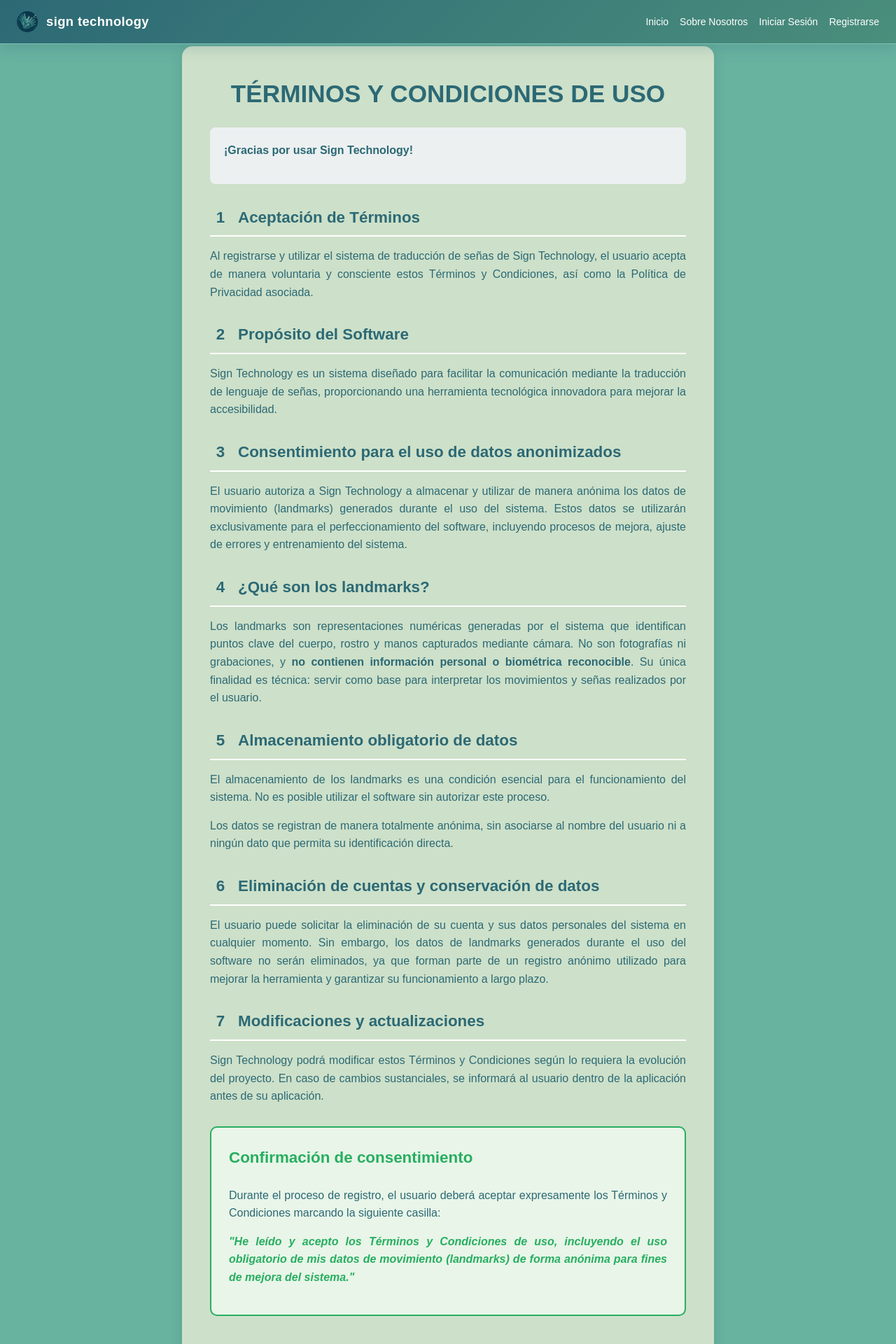
After one commit to joker627/PROYECTO-SENA, a Flask app: page /page2 in a window 1280 px wide. The commit adds this page. Shown: the top 1920 px of the page at 70% size. Run offline with Flask 3, Linux system fonts and the light colour scheme.

Commit message:
se agrego el apartado de politica y privacidad y terminos y condiciones

```diff
--- a/backend/requirements.txt
+++ /dev/null
@@ -1,2 +0,0 @@
-Flask==3.0.3
-gunicorn==20.1.0
--- a/backend/routes/routes.py
+++ b/backend/routes/routes.py
@@ -20,3 +20,16 @@ def senas():
 def texto():
     from flask import session
     return render_template('texto.html', user=session.get('user'))
+
+
+@main_bp.route("/page1")
+def page1():
+     from flask import session
+     return render_template("politicas/page1.html")
+
+
+
+@main_bp.route("/page2")
+def page2():
+     from flask import session
+     return render_template("terminos/page2.html")
--- a/frontend/static/css/main/main.css
+++ b/frontend/static/css/main/main.css
@@ -8,6 +8,8 @@
 @import '../pages/senas.css';
 @import '../pages/texto.css';
 @import '../pages/profile.css';
+@import '../pages/page1.css';
+@import '../pages/page2.css';
 
 /* Nota: este archivo solo agrupa las importaciones CSS.
    Edita los archivos individuales en `frontend/static/css/`.
--- /dev/null
+++ b/frontend/static/css/pages/page1.css
@@ -0,0 +1,144 @@
+ body {
+            box-sizing: border-box;
+            margin: 0;
+            padding: 0;
+           background-color: #68B2A0;
+            min-height: 100vh;
+            line-height: 1.6;
+        }
+
+        .container {
+            max-width: 800px;
+            margin: 0 auto;
+            padding: 40px 20px;
+        }
+
+        .subtitle {
+            color: #7f8c8d;
+            font-size: 1.1em;
+        }
+
+
+        .content {
+            background: #CDE0C9;
+            padding: 40px;
+            border-radius: 15px;
+            box-shadow: 0 5px 20px rgba(0, 0, 0, 0.1);
+            margin-bottom: 30px;
+        }
+
+        h1 {
+            color: #2C6975;
+            font-size: 2.2em;
+            margin-bottom: 20px;
+            text-align: center;
+        }
+
+        h2 {
+            color: #2C6975;
+            font-size: 1.4em;
+            margin-top: 30px;
+            margin-bottom: 15px;
+            padding-bottom: 8px;
+            border-bottom: 2px solid #2C6975;
+        }
+
+        h3 {
+            color: #2C6975;
+            font-size: 1.2em;
+            margin-top: 25px;
+            margin-bottom: 15px;
+        }
+
+        p {
+            color: #2C6975;
+            margin-bottom: 15px;
+            text-align: justify;
+        }
+
+        .intro-text {
+            background: #ecf0f1;
+            padding: 20px;
+            border-radius: 8px;
+            margin: 20px 0;
+        }
+
+        .highlight-box {
+            background: #ecf0f1;
+            padding: 20px;
+            border-radius: 8px;
+
+            margin: 20px 0;
+        }
+
+        .important-note {
+            background: #ecf0f1;
+            padding: 20px;
+            border-radius: 8px;
+            margin: 20px 0;
+        }
+
+        .important-note h4 {
+            color: #34495e;
+            margin-top: 0;
+            font-size: 1.1em;
+        }
+
+        ul {
+            color: #2C6975;
+            padding-left: 25px;
+        }
+
+        li {
+            margin-bottom: 8px;
+        }
+
+        .section-number {
+            color: #2C6975;
+            width: 30px;
+            height: 30px;
+            border-radius: 50%;
+            display: inline-flex;
+            align-items: center;
+            justify-content: center;
+            margin-right: 10px;
+            font-weight: bold;
+        }
+
+        .contact-box {
+            background: #e8f5e8;
+            border: 2px solid #27ae60;
+            border-radius: 10px;
+            padding: 25px;
+            margin: 30px 0;
+        }
+
+        .contact-text {
+            font-weight: bold;
+            color: #27ae60;
+            font-style: italic;
+        }
+
+
+
+        @media (max-width: 600px) {
+            .container {
+                padding: 20px 10px;
+            }
+
+            .content {
+                padding: 25px;
+            }
+
+            .header {
+                padding: 25px;
+            }
+
+            h1 {
+                font-size: 2em;
+            }
+
+            h2 {
+                font-size: 1.3em;
+            }
+        }
--- /dev/null
+++ b/frontend/static/css/pages/page2.css
@@ -0,0 +1,94 @@
+body {
+            box-sizing: border-box;
+            margin: 0;
+            padding: 0;
+            background-color: #68B2A0;
+            min-height: 100vh;
+            line-height: 1.6;
+        }
+
+        .container {
+            max-width: 800px;
+            margin: 0 auto;
+            padding: 40px 20px;
+        }
+
+        .header {
+            background: #CDE0C9;
+            padding: 30px;
+            border-radius: 15px;
+            box-shadow: 0 5px 20px rgba(0, 0, 0, 0.1);
+            text-align: center;
+            margin-bottom: 30px;
+        }
+
+
+        .subtitle {
+            color: #2C6975;
+            font-size: 1.1em;
+        }
+
+        .content {
+            background: #CDE0C9;
+            padding: 40px;
+            border-radius: 15px;
+            box-shadow: 0 5px 20px rgba(0, 0, 0, 0.1);
+            margin-bottom: 30px;
+        }
+
+        h1 {
+            color: #2C6975;
+            font-size: 2.2em;
+            margin-bottom: 20px;
+            text-align: center;
+        }
+
+        h2 {
+            color: #2C6975;
+            font-size: 1.4em;
+            margin-top: 30px;
+            margin-bottom: 15px;
+            padding-bottom: 8px;
+            border-bottom: 2px solid #ffff;
+        }
+
+        p {
+            color: #2C6975;
+            margin-bottom: 15px;
+            text-align: justify;
+        }
+
+        .highlight {
+            background: #ecf0f1;
+            padding: 20px;
+            border-radius: 8px;
+            margin: 20px 0;
+        }
+
+        .consent-box {
+            background: #e8f5e8;
+            border: 2px solid #27ae60;
+            border-radius: 10px;
+            padding: 25px;
+            margin: 30px 0;
+        }
+
+        .consent-text {
+            font-weight: bold;
+            color: #27ae60;
+            font-style: italic;
+        }
+
+
+        .section-number {
+
+            color: #2C6975;
+            width: 30px;
+            height: 30px;
+            border-radius: 50%;
+            display: inline-flex;
+            align-items: center;
+            justify-content: center;
+            margin-right: 10px;
+            font-weight: bold;
+        }
--- a/frontend/templates/menu.html
+++ b/frontend/templates/menu.html
@@ -263,8 +263,8 @@
                 <div class="footer-column">
                     <h4>Legal</h4>
                     <nav class="footer-nav">
-                        <a href="#" class="footer-link">Términos de Uso</a>
-                        <a href="#" class="footer-link">Política de Privacidad</a>
+                        <a href="{{ url_for('main.page2')}} " class="footer-link">Términos de Uso</a>
+                        <a href="{{ url_for('main.page1')}} " class="footer-link">Política de Privacidad</a>
                         <a href="#" class="footer-link">Cookies</a>
                         <a href="#" class="footer-link">Licencias</a>
                         <a href="#" class="footer-link">Accesibilidad</a>
--- /dev/null
+++ b/frontend/templates/terminos/page2.html
@@ -0,0 +1,49 @@
+{% extends 'menu.html' %}
+
+{% block head %}Terminos y Condiciones{% endblock %}
+
+{% block content %}
+
+
+    <div class="container">
+
+
+        <div class="content">
+            <h1>TÉRMINOS Y CONDICIONES DE USO</h1>
+
+            <div class="highlight">
+                <p><strong>¡Gracias por usar Sign Technology!</strong></p>
+            </div>
+
+            <h2><span class="section-number">1</span>Aceptación de Términos</h2>
+            <p>Al registrarse y utilizar el sistema de traducción de señas de Sign Technology, el usuario acepta de manera voluntaria y consciente estos Términos y Condiciones, así como la Política de Privacidad asociada.</p>
+
+            <h2><span class="section-number">2</span>Propósito del Software</h2>
+            <p>Sign Technology es un sistema diseñado para facilitar la comunicación mediante la traducción de lenguaje de señas, proporcionando una herramienta tecnológica innovadora para mejorar la accesibilidad.</p>
+
+            <h2><span class="section-number">3</span>Consentimiento para el uso de datos anonimizados</h2>
+            <p>El usuario autoriza a Sign Technology a almacenar y utilizar de manera anónima los datos de movimiento (landmarks) generados durante el uso del sistema. Estos datos se utilizarán exclusivamente para el perfeccionamiento del software, incluyendo procesos de mejora, ajuste de errores y entrenamiento del sistema.</p>
+
+            <h2><span class="section-number">4</span>¿Qué son los landmarks?</h2>
+            <p>Los landmarks son representaciones numéricas generadas por el sistema que identifican puntos clave del cuerpo, rostro y manos capturados mediante cámara. No son fotografías ni grabaciones, y <strong>no contienen información personal o biométrica reconocible</strong>. Su única finalidad es técnica: servir como base para interpretar los movimientos y señas realizados por el usuario.</p>
+
+            <h2><span class="section-number">5</span>Almacenamiento obligatorio de datos</h2>
+            <p>El almacenamiento de los landmarks es una condición esencial para el funcionamiento del sistema. No es posible utilizar el software sin autorizar este proceso.</p>
+            <p>Los datos se registran de manera totalmente anónima, sin asociarse al nombre del usuario ni a ningún dato que permita su identificación directa.</p>
+
+            <h2><span class="section-number">6</span>Eliminación de cuentas y conservación de datos</h2>
+            <p>El usuario puede solicitar la eliminación de su cuenta y sus datos personales del sistema en cualquier momento. Sin embargo, los datos de landmarks generados durante el uso del software no serán eliminados, ya que forman parte de un registro anónimo utilizado para mejorar la herramienta y garantizar su funcionamiento a largo plazo.</p>
+
+            <h2><span class="section-number">7</span>Modificaciones y actualizaciones</h2>
+            <p>Sign Technology podrá modificar estos Términos y Condiciones según lo requiera la evolución del proyecto. En caso de cambios sustanciales, se informará al usuario dentro de la aplicación antes de su aplicación.</p>
+
+            <div class="consent-box">
+                <h2 style="border: none; margin-top: 0; color: #27ae60;">Confirmación de consentimiento</h2>
+                <p>Durante el proceso de registro, el usuario deberá aceptar expresamente los Términos y Condiciones marcando la siguiente casilla:</p>
+                <p class="consent-text">"He leído y acepto los Términos y Condiciones de uso, incluyendo el uso obligatorio de mis datos de movimiento (landmarks) de forma anónima para fines de mejora del sistema."</p>
+            </div>
+        </div>
+
+    </div>
+
+  {% endblock %}
```
Also changed, not shown: frontend/templates/politicas/page1.html (+92 -0 lines), backend/README.md (deleted), 2 other files.
